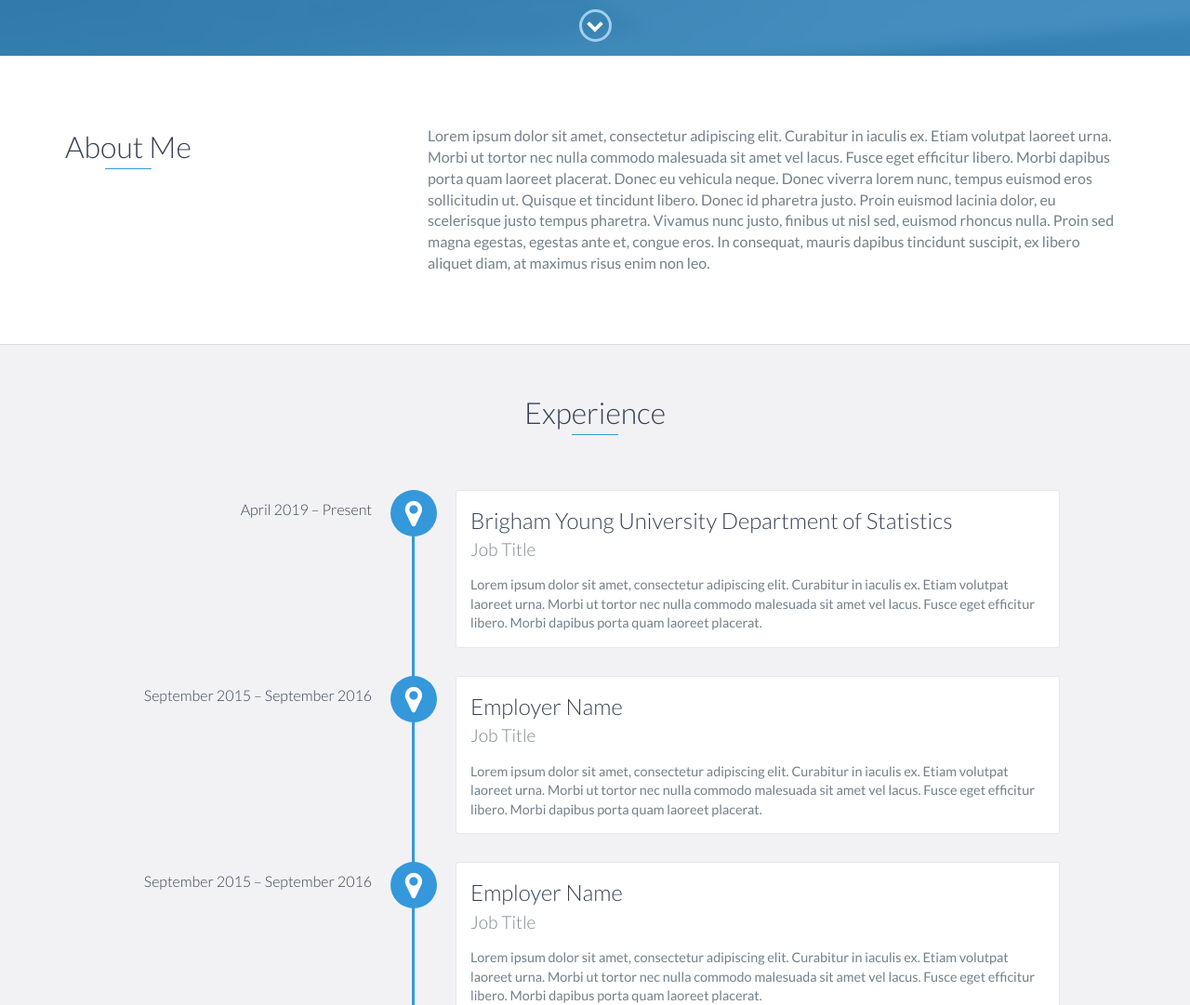
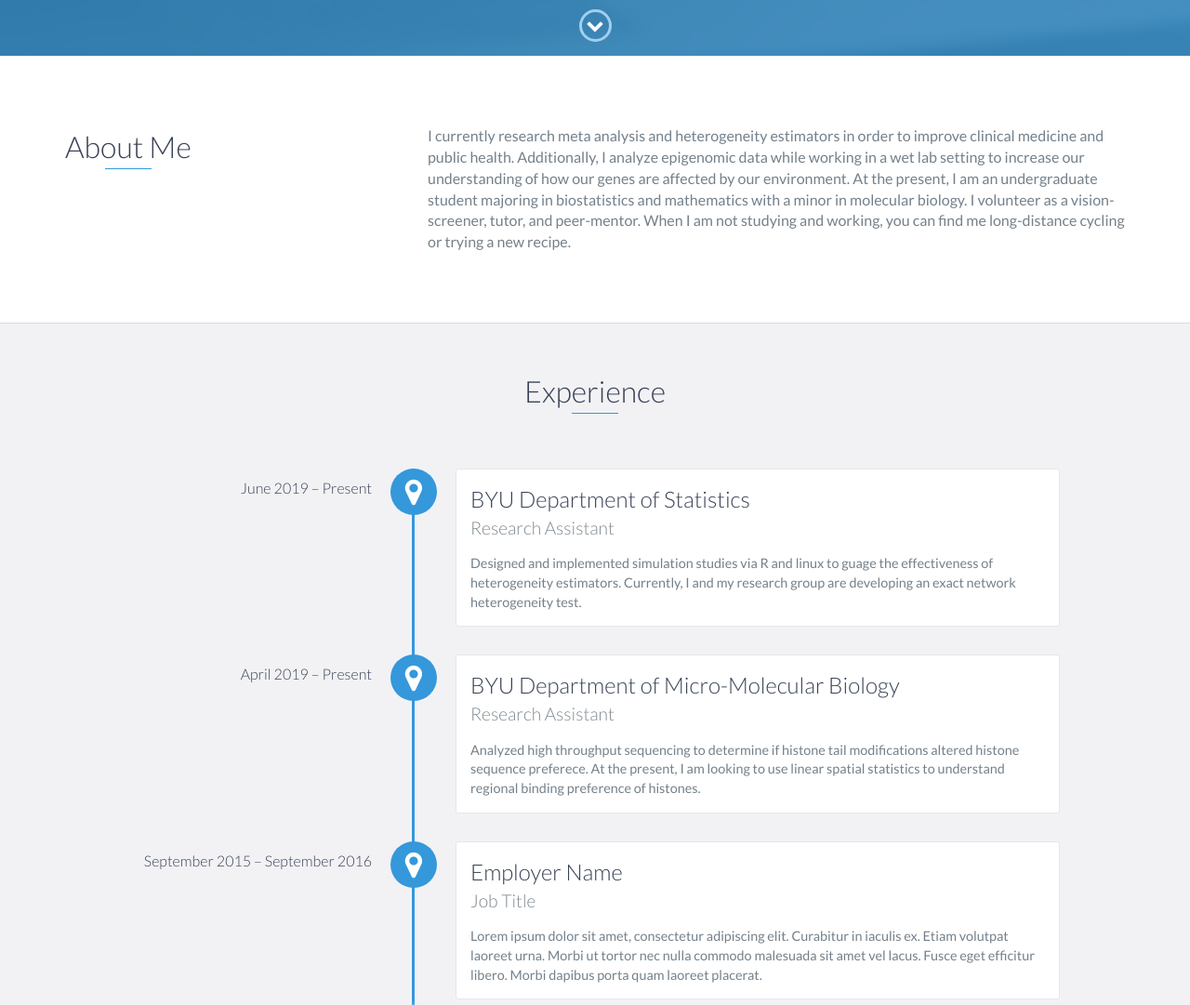
Before and after one commit to ColetheStatistician/ColetheStatistician.github.io, a plain HTML site: page index.html in a window 1280 px wide. Shown: the part 740-1821 px from the top of the page at 93% size. Drawn offline with nearby package versions, Linux system fonts and the light colour scheme.

Commit message:
Update index.html

```diff
--- a/index.html
+++ b/index.html
@@ -73,9 +73,8 @@
                 </div>
                 <div class="col-md-8">
                     <p>
-                        Lorem ipsum dolor sit amet, consectetur adipiscing elit. Curabitur in iaculis ex. Etiam volutpat laoreet urna. Morbi ut tortor nec nulla commodo malesuada sit amet vel lacus. Fusce eget efficitur libero. Morbi dapibus porta quam laoreet placerat. Donec
-                        eu vehicula neque. Donec viverra lorem nunc, tempus euismod eros sollicitudin ut. Quisque et tincidunt libero. Donec id pharetra justo. Proin euismod lacinia dolor, eu scelerisque justo tempus pharetra. Vivamus nunc justo, finibus
-                        ut nisl sed, euismod rhoncus nulla. Proin sed magna egestas, egestas ante et, congue eros. In consequat, mauris dapibus tincidunt suscipit, ex libero aliquet diam, at maximus risus enim non leo.
+                      I currently research meta analysis and heterogeneity estimators in order to improve clinical medicine and public health. Additionally, I analyze epigenomic data while working in a wet lab setting to increase our understanding of how our genes are affected by our environment.
+                      At the present, I am an undergraduate  student majoring in biostatistics and mathematics with a minor in molecular biology. I volunteer as a vision-screener, tutor, and peer-mentor. When I am not studying and working, you can find me long-distance cycling or trying a new recipe.
                     </p>
                 </div>
             </div>
@@ -86,19 +85,19 @@
     <div id="experience" class="background-alt">
         <h2 class="heading">Experience</h2>
         <div id="experience-timeline">
-            <div data-date="April 2019 – Present">
-                <h3>Brigham Young University Department of Statistics</h3>
-                <h4>Job Title</h4>
+            <div data-date="June 2019 – Present">
+                <h3>BYU Department of Statistics</h3>
+                <h4>Research Assistant</h4>
                 <p>
-                    Lorem ipsum dolor sit amet, consectetur adipiscing elit. Curabitur in iaculis ex. Etiam volutpat laoreet urna. Morbi ut tortor nec nulla commodo malesuada sit amet vel lacus. Fusce eget efficitur libero. Morbi dapibus porta quam laoreet placerat.
+                    Designed and implemented simulation studies via R and linux to guage the effectiveness of heterogeneity estimators. Currently, I and my research group are developing an exact network heterogeneity test.
                 </p>
             </div>
 
-            <div data-date="September 2015 – September 2016">
-                <h3>Employer Name</h3>
-                <h4>Job Title</h4>
+            <div data-date="April 2019 – Present">
+                <h3>BYU Department of Micro-Molecular Biology</h3>
+                <h4>Research Assistant</h4>
                 <p>
-                    Lorem ipsum dolor sit amet, consectetur adipiscing elit. Curabitur in iaculis ex. Etiam volutpat laoreet urna. Morbi ut tortor nec nulla commodo malesuada sit amet vel lacus. Fusce eget efficitur libero. Morbi dapibus porta quam laoreet placerat.
+                    Analyzed high throughput sequencing to determine if histone tail modifications altered histone sequence preferece. At the present, I am looking to use linear spatial statistics to understand regional binding preference of histones.
                 </p>
             </div>
 
```
